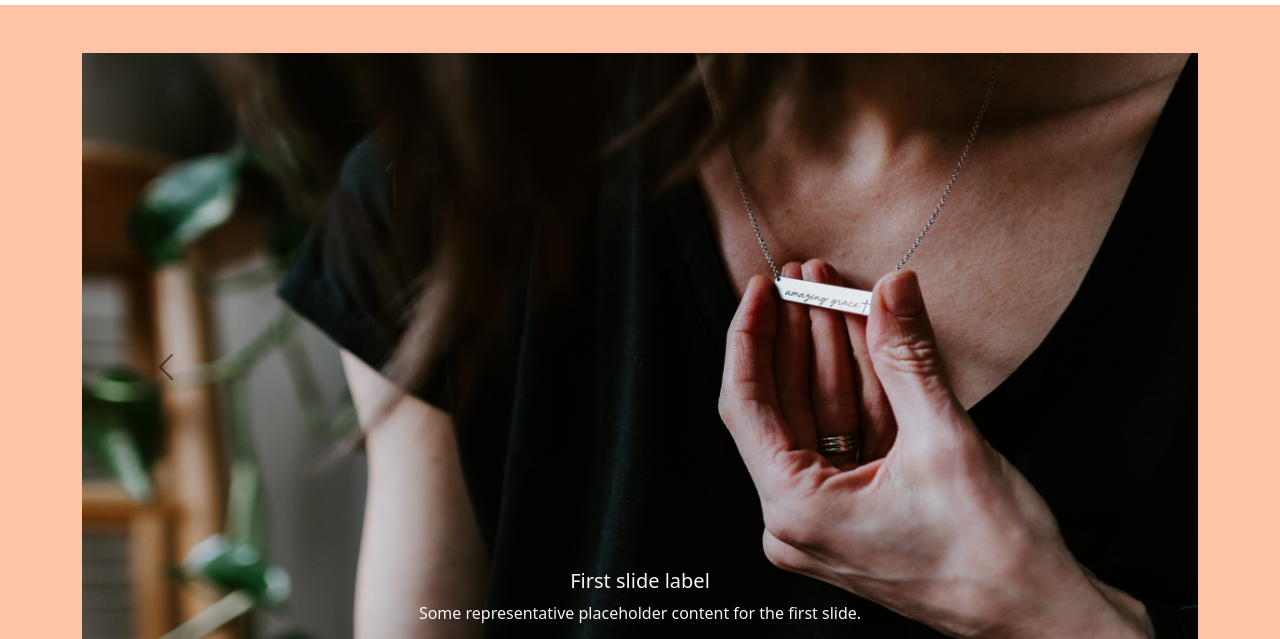
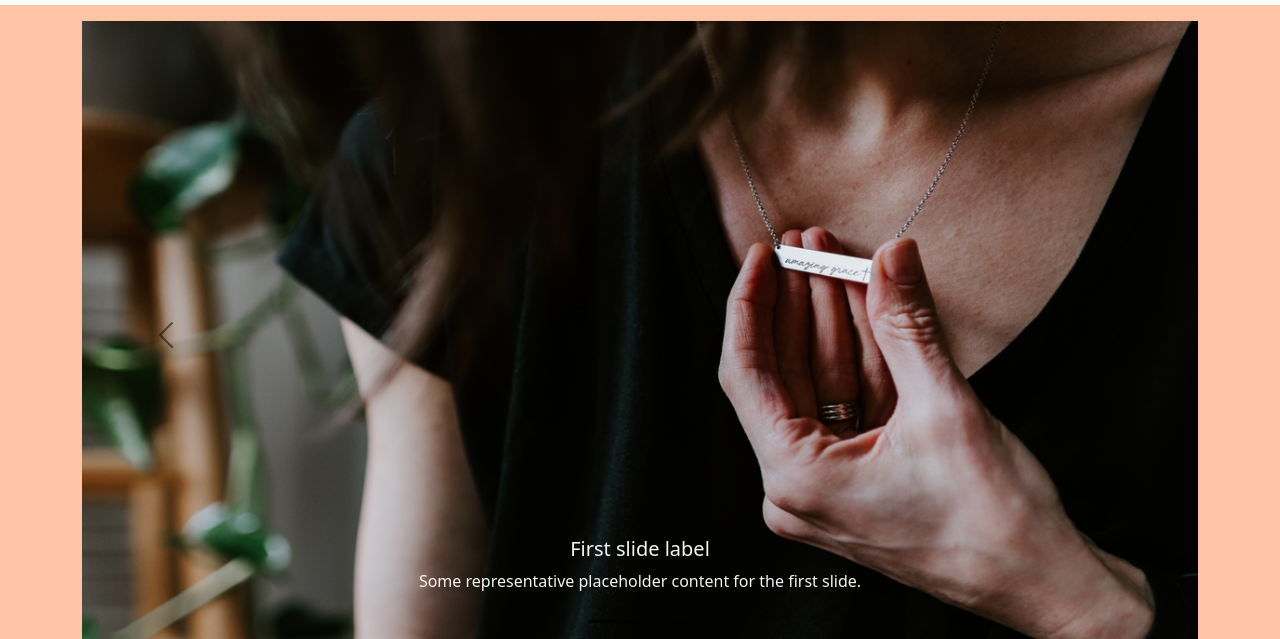
Before and after one commit to macvictor1/hazel-page, a plain HTML site: page index.html in a window 1280 px wide. Shown: the part 91-730 px from the top of the page. Drawn offline with Linux system fonts and the light colour scheme.

Commit message:
Update index.html

```diff
--- a/index.html
+++ b/index.html
@@ -36,7 +36,7 @@
     </header>
 
 
-    <section class="container pt-5">
+    <section class="container pt-3">
       <div id="carouselExampleDark" class="carousel carousel-dark slide" data-bs-ride="carousel">
         <div class="carousel-indicators">
           <button type="button" data-bs-target="#carouselExampleDark" data-bs-slide-to="0" class="active" aria-current="true" aria-label="Slide 1"></button>
```
